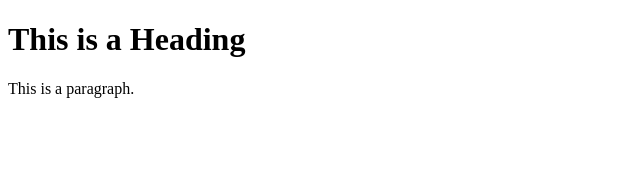
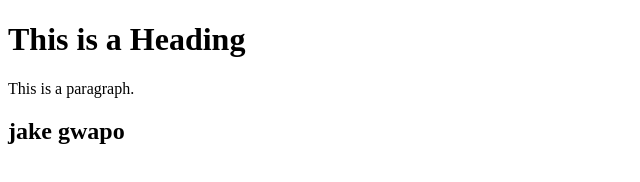
Before and after one commit to jakelorrenzesabal/jakerepo, a plain HTML site: page index.html in a window 1280 px wide. Shown: the whole page, without its empty margins (0-640 px from the left). Drawn offline with Linux system fonts and the light colour scheme.

Commit message:
second commit

```diff
--- a/index.html
+++ b/index.html
@@ -7,6 +7,6 @@
 
 <h1>This is a Heading</h1>
 <p>This is a paragraph.</p>
-
+ <h2>jake gwapo</h2>
 </body>
 </html>
```
